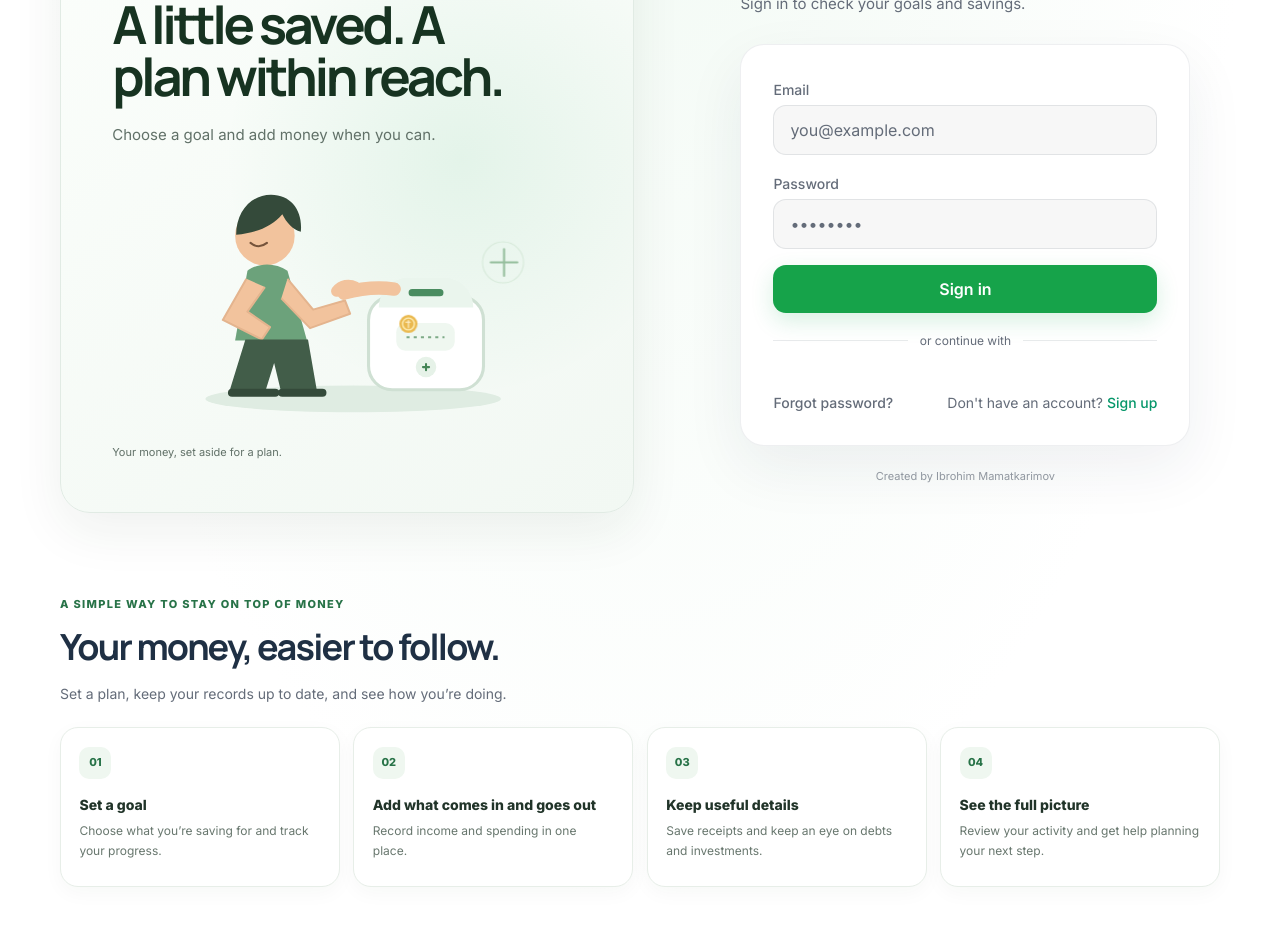
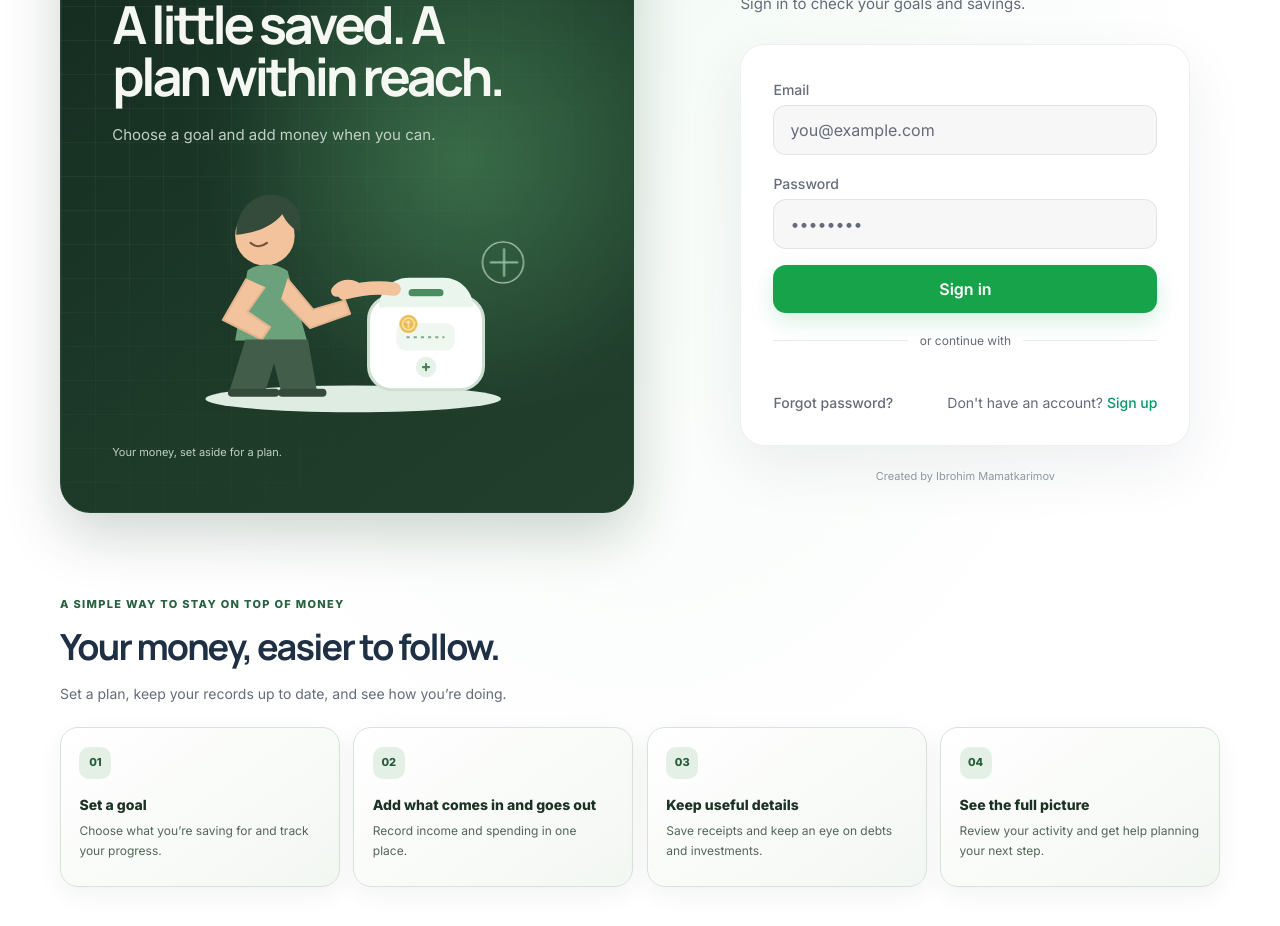
Before and after one commit to IbrohimMamatkarimov/myiqtisodai, a Next.js app in the folder frontend/: page /en/login in a window 1280 px wide. Shown: the part 220-1146 px from the top of the page. Built offline with nearby package versions, Linux system fonts and the light colour scheme; no server answers.

Commit message:
Polish finance sign-in story palette (#5)

```diff
--- a/frontend/src/app/globals.css
+++ b/frontend/src/app/globals.css
@@ -468,3 +468,30 @@ html:not(.dark) .finance-activity-card__icon { color: #267348; background: #eaf5
   .finance-auth-coinDrop { animation: none; opacity: 1; transform: translate(42px,31px); }
   .finance-auth-how__card:hover { transform: none; }
 }
+
+
+/* A richer, quieter forest palette for the sign-in story and guide. */
+html:not(.dark) .finance-auth-story {
+  border-color: #244934;
+  color: #f5f8f2;
+  background:
+    radial-gradient(360px circle at var(--pointer-x, 75%) var(--pointer-y, 40%), rgb(93 175 112 / .22), transparent 72%),
+    radial-gradient(ellipse at 82% 5%, rgb(61 130 82 / .18), transparent 24rem),
+    linear-gradient(145deg, #142b20 0%, #1d3a29 58%, #223f2d 100%);
+  box-shadow: 0 22px 58px rgb(17 45 27 / .2), inset 0 1px rgb(255 255 255 / .08);
+}
+html:not(.dark) .finance-auth-story::before { opacity: .75; background: radial-gradient(330px circle at var(--pointer-x, 75%) var(--pointer-y, 40%), rgb(124 214 144 / .2), transparent 72%); }
+html:not(.dark) .finance-auth-story::after { display: block; opacity: .45; }
+html:not(.dark) .finance-auth-eyebrow { color: #a6e0b3; }
+html:not(.dark) .finance-auth-eyebrow span { background: #69cf86; box-shadow: 0 0 12px rgb(105 207 134 / .5); }
+html:not(.dark) .finance-auth-story h2 { color: #f5f8f2; }
+html:not(.dark) .finance-auth-story__description,
+html:not(.dark) .finance-auth-story__footnote { color: #c1d1c4; }
+html:not(.dark) .finance-auth-orbit { border-color: rgb(178 225 185 / .2); }
+html:not(.dark) .finance-auth-orbit--two { border-color: rgb(178 225 185 / .27); }
+html:not(.dark) .finance-auth-how__card { border-color: #d7e2d8; background: linear-gradient(145deg, #fff, #f3f7f2); box-shadow: 0 8px 24px rgb(23 55 34 / .06); }
+html:not(.dark) .finance-auth-how__card:hover { border-color: #a9c9ae; box-shadow: 0 14px 30px rgb(23 55 34 / .12); }
+html:not(.dark) .finance-auth-how__number { color: #245d37; background: #e4f0e5; }
+html:not(.dark) .finance-auth-how__card h3 { color: #1c3324; }
+html:not(.dark) .finance-auth-how__card p { color: #53665a; }
+html:not(.dark) .finance-auth-how__heading > p { color: #286240; }
```
